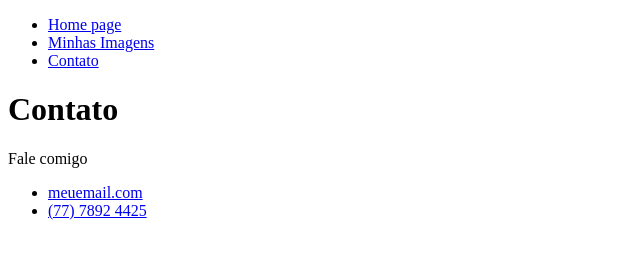
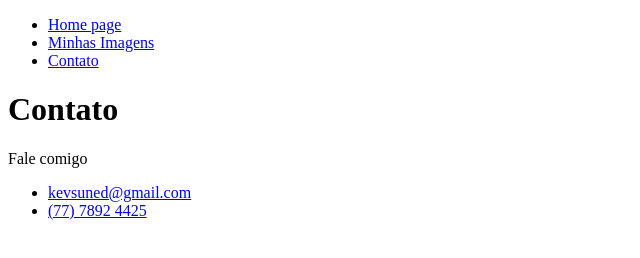
Before and after one commit to Calvino-18/Projeto_Discover-Rocketseat, a plain HTML site: page PROJETO/contact.html in a window 1280 px wide. Shown: the full height of the page, 0-640 px from the left. Drawn offline with Linux system fonts and the light colour scheme.

Commit message:
alteração de email

```diff
--- a/PROJETO/contact.html
+++ b/PROJETO/contact.html
@@ -28,7 +28,7 @@
 
    <ul>
       <li>
-          <a href="mailto:meuemail.com">meuemail.com</a>
+          <a href="mailto:meuemail.com"> kevsuned@gmail.com</a>
       </li>
       <li>
          <a href="tel:7778924425">(77) 7892 4425</a>
```
